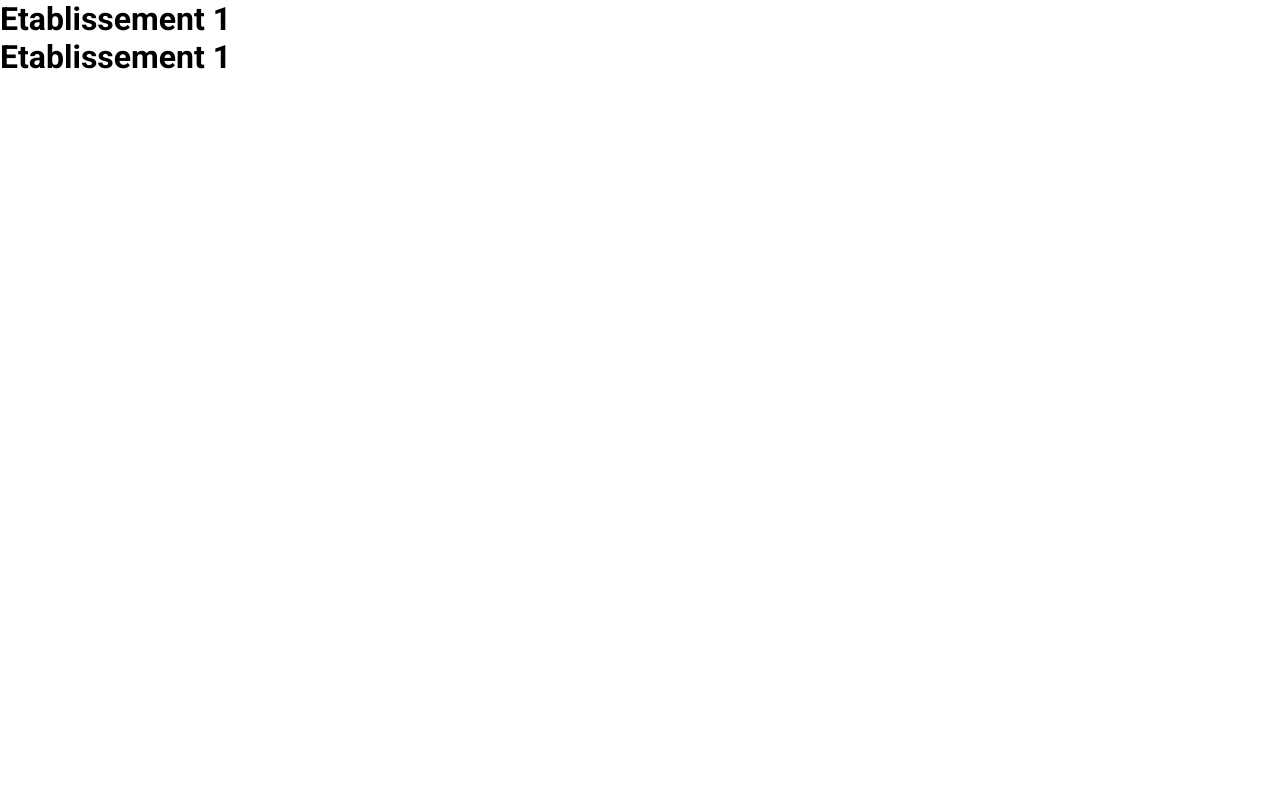
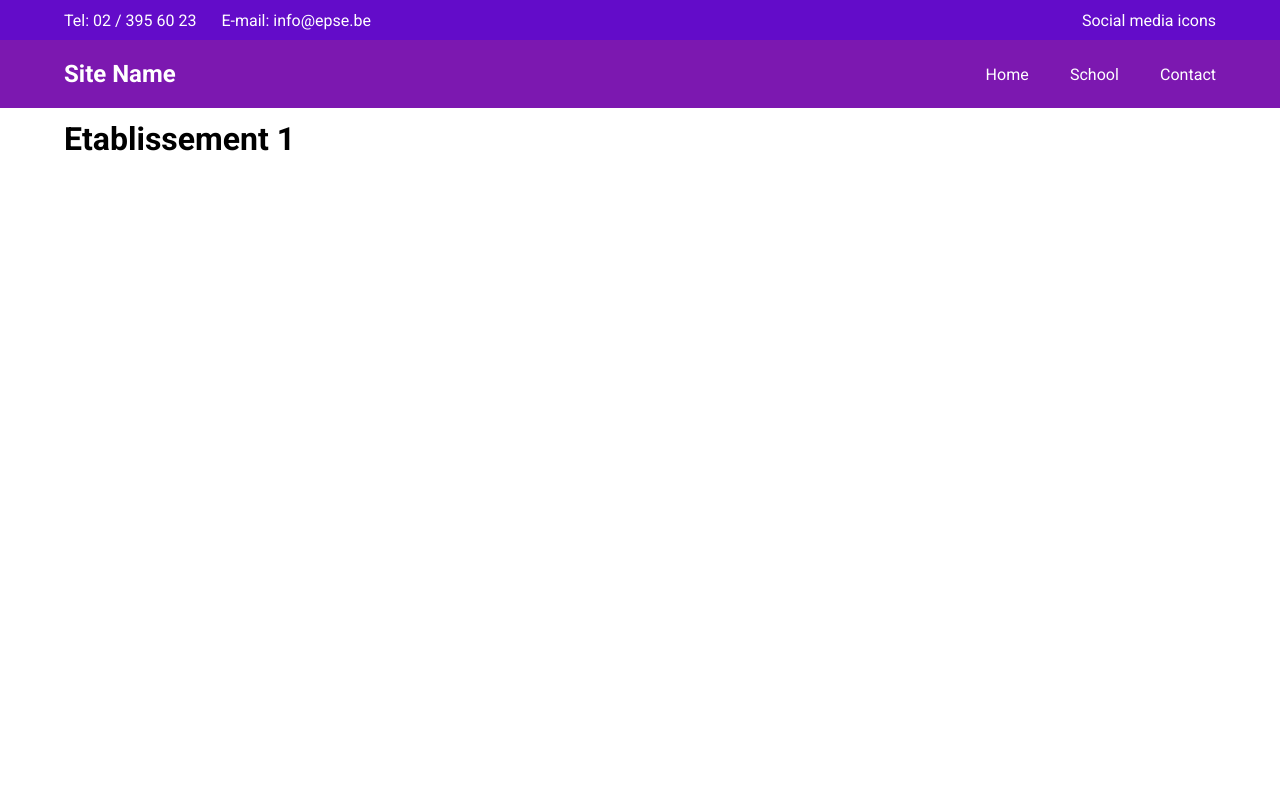
Before and after one commit to webepse/bi2-portail, a PHP site: page /school.php?id=1 in a window 1280 px wide. Shown: the top 799 px of the page. Run offline with PHP 8.4, Linux system fonts and the light colour scheme; data comes from the database, SQL or seed files in the repository.

Commit message:
css school v1

```diff
--- a/connexion.php
+++ b/connexion.php
@@ -7,6 +7,4 @@
     {
         die("Erreur: ".$e->getMessage());
     }
-
-
 ?>
--- a/school.php
+++ b/school.php
@@ -26,7 +26,6 @@
     {
         header("LOCATION:404.php");
     }
-
 ?>
 
 <!DOCTYPE html>
@@ -38,18 +37,21 @@
     <title>Document</title>
 </head>
 <body>
-    <div class="slide" id="test">
+    <div class="slide school" id="test">
         <?php
-        echo "<h1>".$don['nom']."</h1>";
+            include("partials/header.php");
         ?>
+        <div class="container container-info">
+            <h1><?= $don['nom'] ?></h1>
 
-    <h1><?= $don['nom'] ?></h1>
+        </div>
 
     </div>
 
 
 
     <div>
+        <div class="container">
             <h1>Galerie images</h1>
             <?php
                 $reqGal = $bdd->prepare("SELECT * FROM images WHERE id_etablissement=?");
@@ -67,8 +69,7 @@
                 }
                 $reqGal->closeCursor();
             ?>
-
-
+        </div>
     </div>
 
     <script src="assets/script.js"></script>
--- a/style.css
+++ b/style.css
@@ -351,6 +351,14 @@
     background-color: #35066B;
 }
 
+
+
+/****************** SchoolPage *************/
+
+.school .container-info{
+    padding-top: 120px;
+}
+
 @media all and (max-width: 1080px)
 {
     .head nav{
```
Lines whose indentation alone changed are shown as unchanged.
